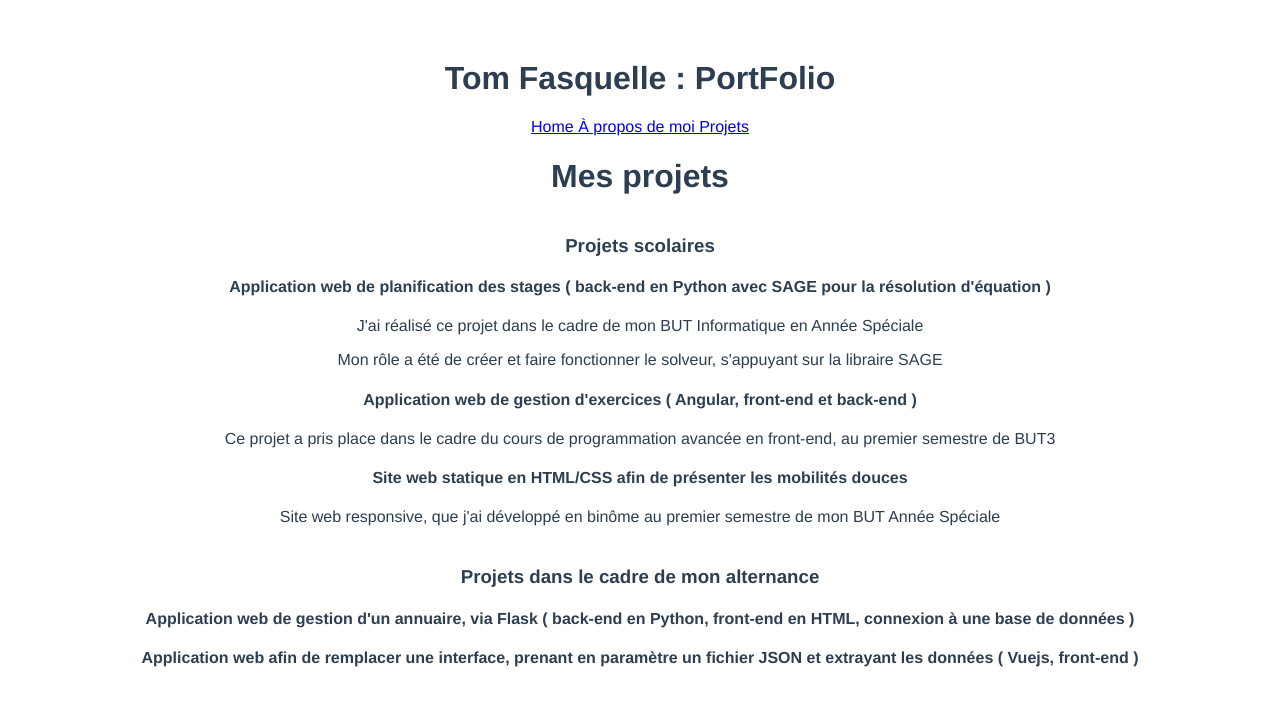
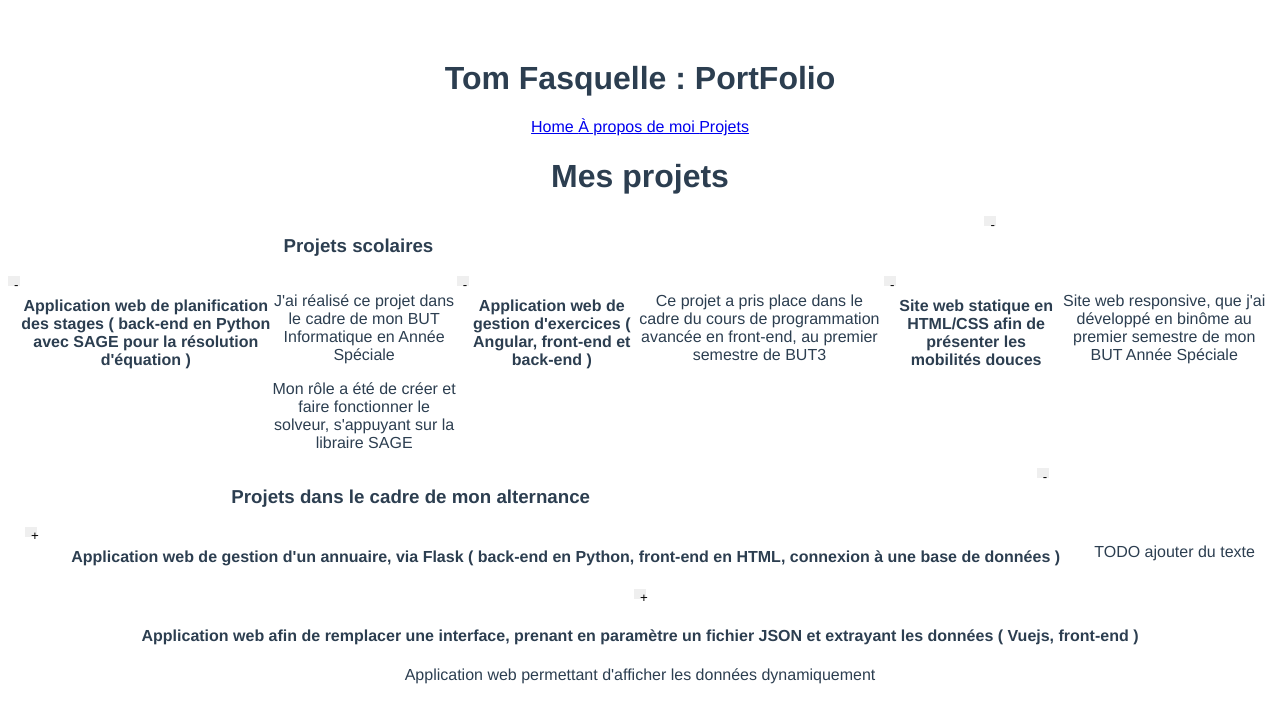
Before and after one commit to tomfsql/TomFolio, a Vue app: page /projects in a window 1280 px wide. Shown: the top 722 px of the page. Built offline with nearby package versions, Linux system fonts and the light colour scheme.

Commit message:
Added toggle buttons, not working on projects

```diff
--- a/src/components/ProjectsPage.vue
+++ b/src/components/ProjectsPage.vue
@@ -1,61 +1,120 @@
 <template>
   <h1> Mes projets </h1>
 
-    <div>
 
       <!-- TODO : ajouter boutons pour afficher ou non les catégories -->
 
+      <div class="title">
         <h3> Projets scolaires </h3>
+        <button v-if="this.showMainCategories['IUT']" class="collapsebtn" @click="toggleCategory('IUT')"> - </button>
+        <button v-else class="collapsebtn" @click="toggleCategory('IUT')"> + </button>
+      </div>
 
-        <div>
+      <div class="category" v-if="this.showMainCategories['IUT']">
+
+        <div class="project" v-if="this.showSingleProject['Solveur'] == true">
+        <button v-if="this.showSingleProject['Solveur']" class="collapsebtn" @click="toggleProject('Solveur')"> - </button>
+        <button v-else class="collapsebtn" @click="toggleProject('Solveur')"> + </button>
         <h4> Application web de planification des stages ( back-end en Python avec SAGE pour la résolution d'équation )  </h4>
+        <div class="project-content" v-if="this.showSingleProject['Solveur']">
 
           <p> J'ai réalisé ce projet dans le cadre de mon BUT Informatique en Année Spéciale</p>
           <p> Mon rôle a été de créer et faire fonctionner le solveur, s'appuyant sur la libraire SAGE </p>
+
         </div>
 
-        <div>
+        <div class="project" v-if="this.showSingleProject['Exercices']">
+        <button v-if="this.showSingleProject['Exercices']" class="collapsebtn" @click="toggleProject('Exercices')"> - </button>
+        <button v-else class="collapsebtn" @click="toggleProject('Exercices')"> + </button>
         <h4> Application web de gestion d'exercices ( Angular, front-end et back-end ) </h4>
+        <div class="project-content" v-if="this.showSingleProject['Exercices']">
+
           <p> Ce projet a pris place dans le cadre du cours de programmation avancée en front-end, au premier semestre de BUT3 </p>
+
+        </div>
       </div>
 
-        <div>
+      <div class="project" v-if="this.showSingleProject['SiteWeb']">
+          <button v-if="this.showSingleProject['SiteWeb']" class="collapsebtn" @click="toggleProject('SiteWeb')"> - </button>
+          <button v-else class="collapsebtn" @click="toggleProject('SiteWeb')"> + </button>
           <h4> Site web statique en HTML/CSS afin de présenter les mobilités douces </h4>
+          <div class="project-content" v-if="this.showSingleProject['SiteWeb']">
             <p> Site web responsive, que j'ai développé en binôme au premier semestre de mon BUT Année Spéciale </p>
+          </div>
+      </div>
+
+      </div>
+
       </div>
 
 
+      <div class="title">
+
         <h3> Projets dans le cadre de mon alternance </h3>
+        <button v-if="this.showMainCategories['VP']" class="collapsebtn" @click="toggleCategory('VP')"> - </button>
+        <button v-else class="collapsebtn" @click="toggleCategory('VP')"> + </button>
 
-        <div>
-          <h4> Application web de gestion d'un annuaire, via Flask ( back-end en Python, front-end en HTML, connexion à une base de données ) </h4>
       </div>
 
-        <div>
-          <h4> Application web afin de remplacer une interface, prenant en paramètre un fichier JSON et extrayant les données ( Vuejs, front-end ) </h4>
+      <div class="category" v-if="this.showMainCategories['VP']">
+        <div class="project">
+          <button v-if="this.showMainCategories['Annuaire']" class="collapsebtn" @click="toggleProject('Annuaire')"> - </button>
+          <button v-else class="collapsebtn" @click="toggleProject('Annuaire')"> + </button>
+          <h4> Application web de gestion d'un annuaire, via Flask ( back-end en Python, front-end en HTML, connexion à une base de données ) </h4>
+          <div class="project-content" v-if="this.showSingleProject['Annuaire']">
+            <p> TODO ajouter du texte </p>
           </div>
         </div>
+
+        <div v-if="this.showSingleProject['PropertyGrid']">
+          <button v-if="this.showMainCategories['PropertyGrid']" class="collapsebtn" @click="toggleProject('PropertyGrid')"> - </button>
+          <button v-else class="collapsebtn" @click="toggleProject('PropertyGrid')"> + </button>
+          <h4> Application web afin de remplacer une interface, prenant en paramètre un fichier JSON et extrayant les données ( Vuejs, front-end ) </h4>
+          <div class="project-content" v-if="this.showSingleProject['PropertyGrid']">
+            <p> Application web permettant d'afficher les données dynamiquement </p>
+          </div>
+        </div>
+      </div>
+
 </template>
 
   <script>
   export default {
     name: 'HomePage',
+  data(){
+    return {
+      showMainCategories: {"IUT": true, "VP": true},
+      showSingleProject: {"Solveur": true, "Exercices": true, "SiteWeb": true, "Annuaire": true, "PropertyGrid": true},
+    };
+  },
+  methods : {
+    toggleCategory(category) {
+        this.showMainCategories[category] = !this.showMainCategories[category];
+    },
+    toggleProject(project) {
+      this.showSingleProject[project] = !this.showSingleProject[project];
+    },
+  }
   }
   </script>
 
   <style scoped>
+
   h3 {
-    margin: 40px 0 0;
+    text-align: center;
   }
-  ul {
-    list-style-type: none;
-    padding: 0;
+
+
+  .collapsebtn{
+    height: 10px;
+    width: 10px;
+    border: none;
+    color: black;
   }
-  li {
-    display: inline-block;
-    margin: 0 10px;
-  }
-  a {
-    color: #42b983;
+
+  .title, .project{
+    display: flex;
+    flex-direction: row;
+    justify-content: space-around;
   }
   </style>
--- a/vue.config.js
+++ /dev/null
@@ -1,5 +0,0 @@
-import { defineConfig } from '@vue/cli-service'
-export default defineConfig({
-  transpileDependencies: true,
-  publicPath: process.env.VUE_BASE_URL,
-})
```
Lines whose indentation alone changed are shown as unchanged.
